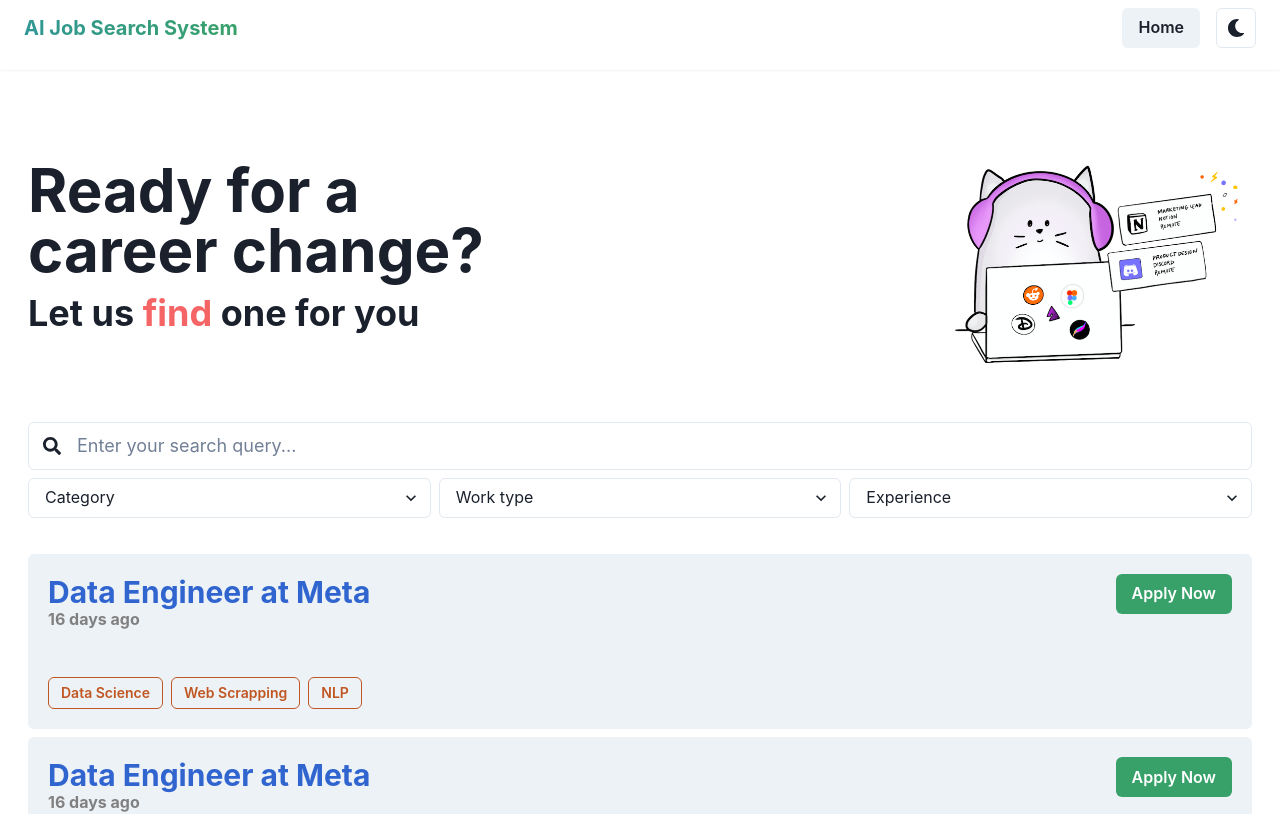
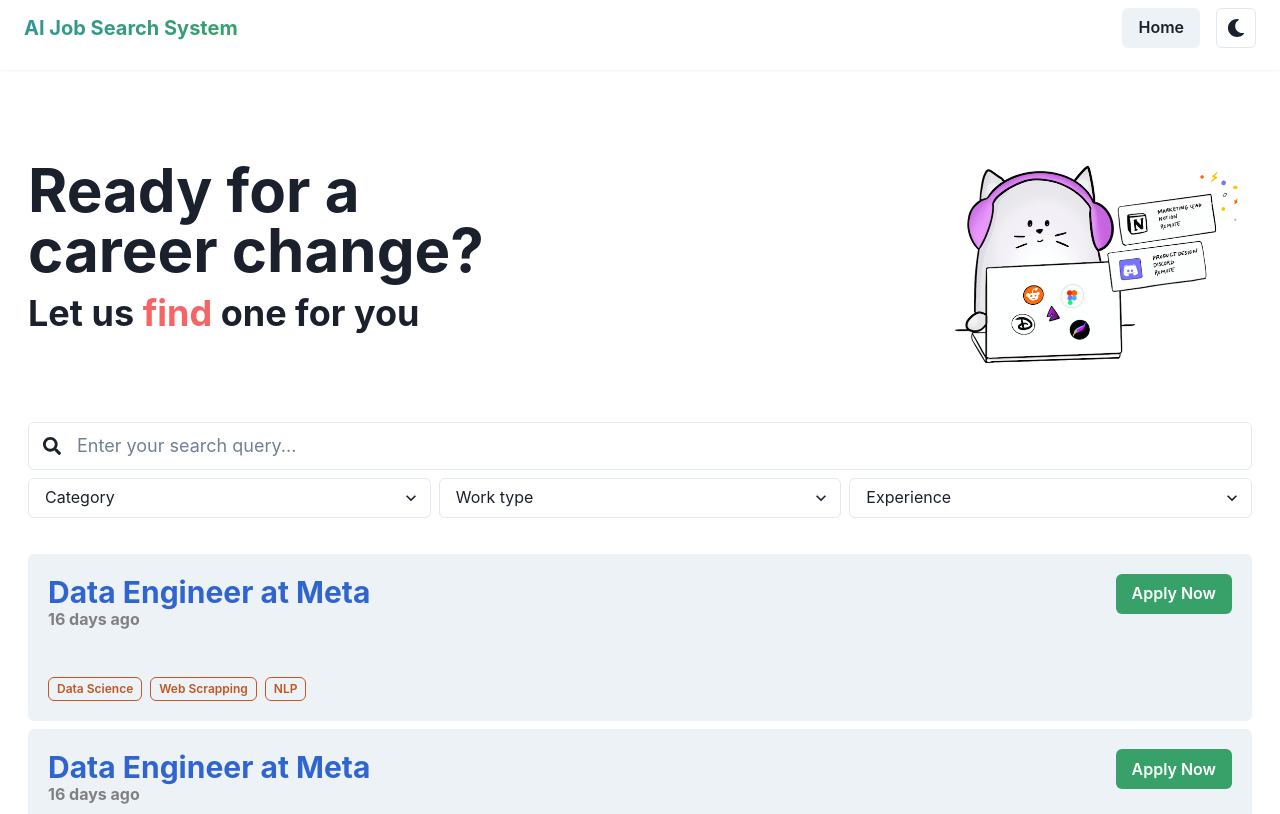
Before and after one commit to i-naeem/fastcareer, a React (Create React App) app: page / in a window 1280 px wide. Shown: the top 814 px of the page. Built offline with nearby package versions, Linux system fonts and the light colour scheme.

Commit message:
change the size of tags

```diff
--- a/src/components/JobCard.js
+++ b/src/components/JobCard.js
@@ -29,7 +29,7 @@
           </HStack>
         </CardBody>
         <CardFooter>
-          <ButtonGroup colorScheme='orange' size='sm' variant='outline'>
+          <ButtonGroup colorScheme='orange' size='xs' variant='outline'>
             <Button>Data Science</Button>
             <Button>Web Scrapping</Button>
             <Button>NLP</Button>
```
